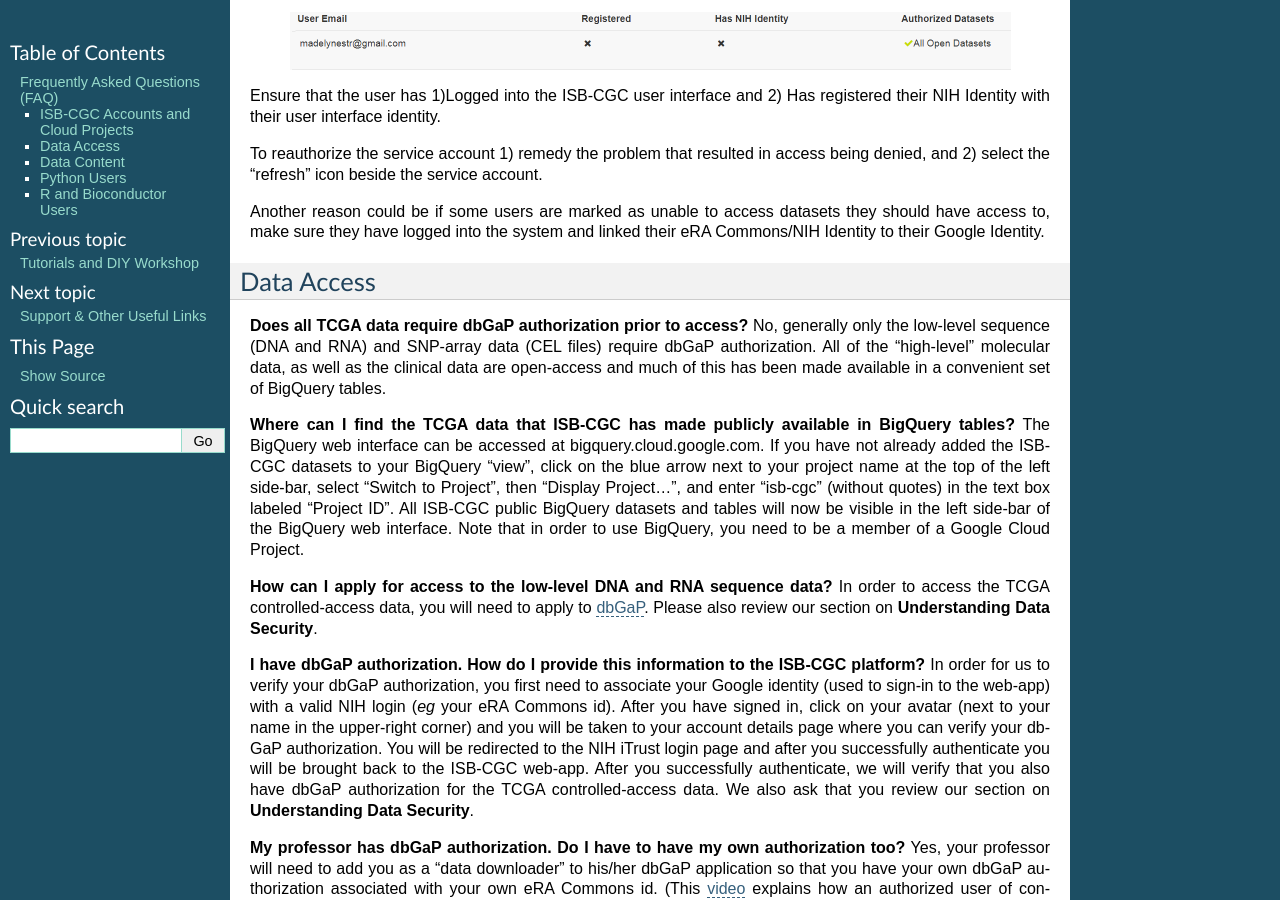
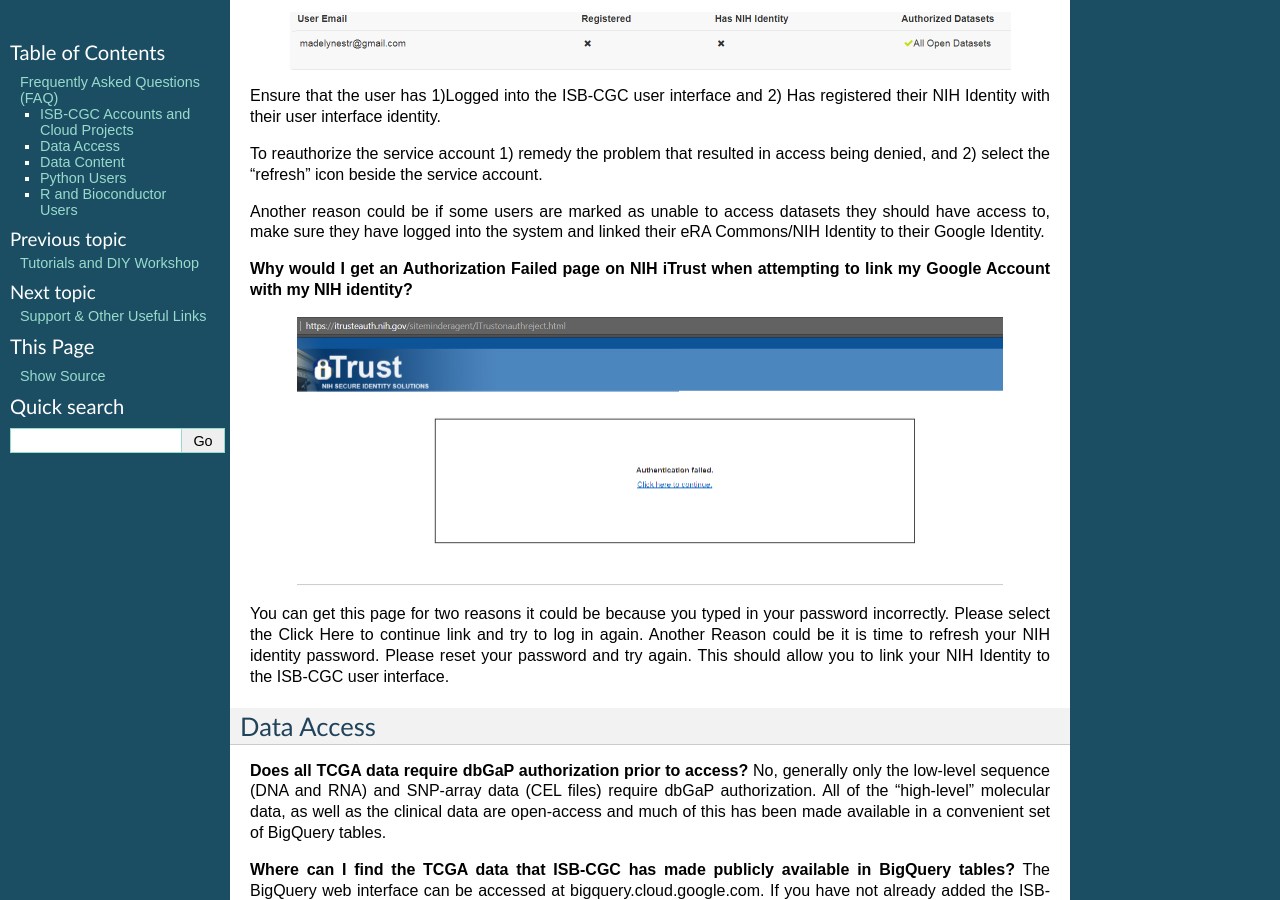
Before and after one commit to isb-cgc/readthedocs, a Sphinx documentation site: the page built from docs/source/sections/FAQ.rst, in a window 1280 px wide and 900 px high, scrolled down 1290 px. Built offline with Sphinx 7.4.7, drawn with Linux system fonts in a browser that asks for light colours; pages that are not in the unit, such as notebooks, are missing from menus.

Commit message:
updated FAQ page

```diff
--- a/docs/source/sections/FAQ.rst
+++ b/docs/source/sections/FAQ.rst
@@ -63,6 +63,14 @@
 service account.
 
 Another reason could be if some users are marked as unable to access datasets they should have access to, make sure they have logged into the system and linked their eRA Commons/NIH Identity to their Google Identity.
+
+**Why would I get an Authorization Failed page on NIH iTrust when attempting to link my Google Account with my NIH identity?**
+
+.. image:: authfailednihItrustpage.PNG
+   :scale: 50
+   :align: center
+
+You can get this page for two reasons it could be because you typed in your password incorrectly. Please select the Click Here to continue link and try to log in again.  Another Reason could be it is time to refresh your NIH identity password.  Please reset your password and try again.  This should allow you to link your NIH Identity to the ISB-CGC user interface.
 
 Data Access
 ###########
```
